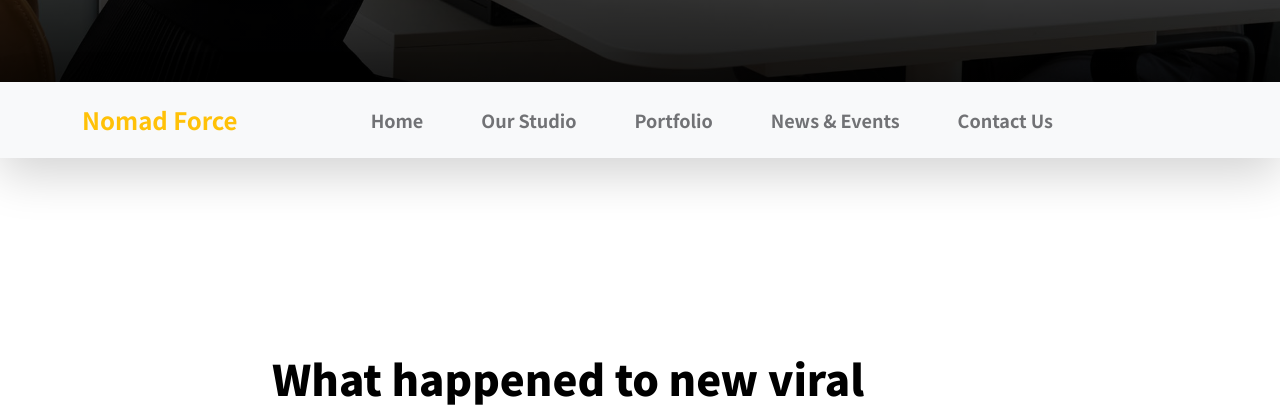
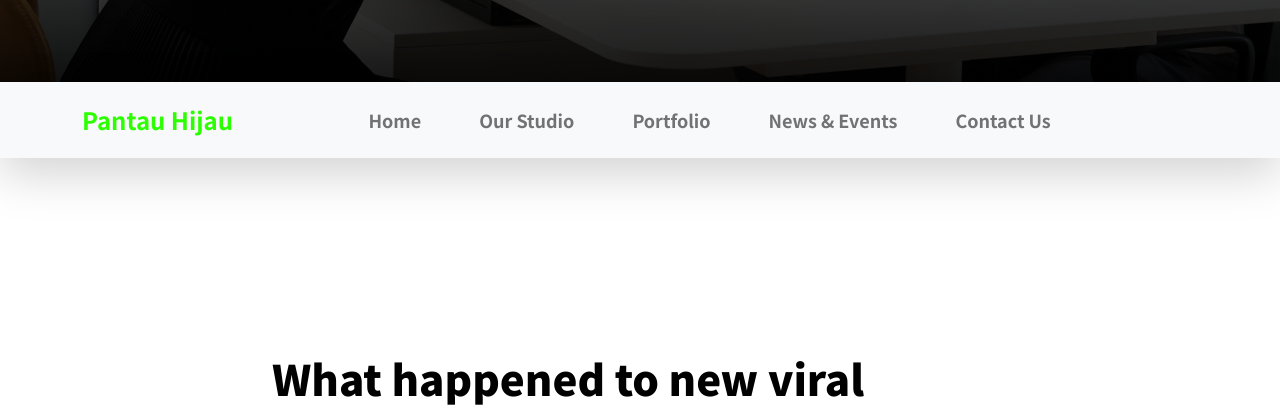
Before and after one commit to rakeputr/simb-karhutla, a PHP site: page /news-detail.html in a window 1280 px wide. Shown: the part 642-1053 px from the top of the page. Run offline with PHP 8.4, Linux system fonts and the light colour scheme.

Commit message:
ubah dikit dikit

```diff
--- a/css/templatemo-nomad-force.css
+++ b/css/templatemo-nomad-force.css
@@ -218,7 +218,7 @@ strong {
 }
 
 .navbar-brand {
-  color: var(--primary-color);
+  color: rgb(43, 255, 0);
   font-size: 24px;
   font-weight: var(--font-weight-bold);
 }
@@ -233,7 +233,7 @@ strong {
   font-family: bootstrap-icons;
   display: inline-block;
   margin-left: 10px;
-  color: var(--primary-color);
+  color: rgb(43, 255, 0);
   opacity: 0;
   -webkit-transition: opacity 0.3s, -webkit-transform 0.3s;
   -moz-transition: opacity 0.3s, -moz-transform 0.3s;
@@ -259,7 +259,7 @@ strong {
 
 .navbar-nav .nav-link:hover::after,
 .navbar-nav .nav-item.active .nav-link::after {
-  color: var(--primary-color);
+  color: rgb(43, 255, 0);
   opacity: 1;
   -webkit-transform: translateY(0px);
   -moz-transform: translateY(0px);
--- a/news-detail.html
+++ b/news-detail.html
@@ -65,7 +65,7 @@ https://templatemo.com/tm-567-nomad-force
             <nav class="navbar navbar-expand-lg bg-light shadow-lg">
                 <div class="container">
                     <a class="navbar-brand" href="index.html">
-                        <strong>Nomad Force</strong>
+                        <strong>Pantau Hijau</strong>
                     </a>
 
                     <button class="navbar-toggler" type="button" data-bs-toggle="collapse" data-bs-target="#navbarNav" aria-controls="navbarNav" aria-expanded="false" aria-label="Toggle navigation">
```
Also changed, not shown: index.html (+3 -8 lines), 2 other files.
